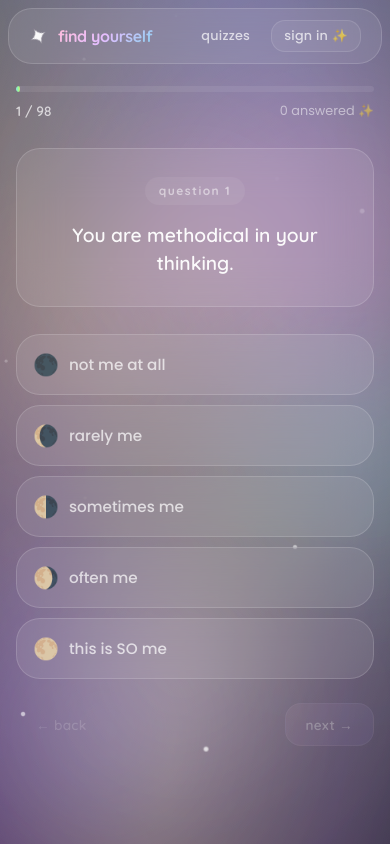
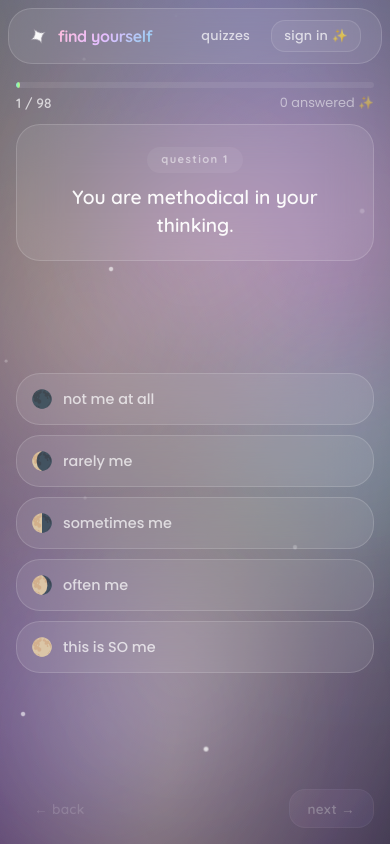
Before and after one commit to robertzehnder/aura-quiz, a React (Vite) app: page /aura/quiz in a window 390 px wide. Built offline with nearby package versions, Linux system fonts and the light colour scheme; no server answers.

Commit message:
Adds login/database, fixes scrolling issues

```diff
--- a/src/landing/LandingPage.css
+++ b/src/landing/LandingPage.css
@@ -3,18 +3,21 @@
    ═══════════════════════════════════════════════════ */
 
 .landing {
-  min-height: 100vh;
-  padding: 40px 20px 80px;
+  min-height: calc(100vh - var(--toolbar-height));
+  max-height: calc(100vh - var(--toolbar-height));
+  padding: 20px 20px 40px;
   display: flex;
   flex-direction: column;
   align-items: center;
+  justify-content: center;
+  overflow: hidden;
 }
 
 /* ── Hero Section ───────────────────────────────── */
 
 .landing-hero {
   text-align: center;
-  padding: 60px 20px 40px;
+  padding: 20px 20px 24px;
   max-width: 700px;
 }
 
@@ -47,11 +50,11 @@
 
 .quiz-card {
   position: relative;
-  padding: 40px 32px;
+  padding: 32px 28px;
   text-align: left;
   overflow: hidden;
   transition: all 0.5s var(--ease-smooth);
-  min-height: 320px;
+  min-height: 0;
   display: flex;
   flex-direction: column;
 }
@@ -199,17 +202,22 @@
 /* ── Responsive ─────────────────────────────────── */
 
 @media (max-width: 768px) {
+  .landing {
+    justify-content: flex-start;
+    max-height: none;
+    overflow: auto;
+  }
+
   .quiz-gallery {
     grid-template-columns: 1fr;
     max-width: 500px;
   }
 
   .quiz-card {
-    min-height: 260px;
-    padding: 32px 24px;
+    padding: 24px 20px;
   }
 
   .landing-hero {
-    padding: 40px 20px 20px;
+    padding: 20px 20px 12px;
   }
 }
--- a/src/quiz/aura/AuraQuiz.css
+++ b/src/quiz/aura/AuraQuiz.css
@@ -3,14 +3,15 @@
    ═══════════════════════════════════════════════════ */
 
 .quiz-page {
-  min-height: calc(100vh - var(--toolbar-height));
+  height: calc(100vh - var(--toolbar-height));
   display: flex;
   flex-direction: column;
   align-items: center;
-  padding: 24px 20px 40px;
+  padding: 24px 20px 24px;
   max-width: 640px;
   margin: 0 auto;
-  gap: 24px;
+  gap: 20px;
+  overflow: hidden;
 }
 
 /* ── Progress Bar ───────────────────────────────── */
@@ -69,7 +70,8 @@
 
 .quiz-question-area {
   width: 100%;
-  min-height: 180px;
+  min-height: 0;
+  flex-shrink: 0;
   display: flex;
   align-items: center;
   justify-content: center;
@@ -77,7 +79,7 @@
 
 .quiz-question-card {
   width: 100%;
-  padding: 40px 32px;
+  padding: 28px 24px;
   text-align: center;
 }
 
@@ -110,6 +112,9 @@
   display: flex;
   flex-direction: column;
   gap: 10px;
+  flex: 1;
+  justify-content: center;
+  min-height: 0;
 }
 
 .quiz-option {
@@ -204,7 +209,8 @@
   justify-content: space-between;
   align-items: center;
   gap: 12px;
-  padding-top: 8px;
+  padding-top: 4px;
+  flex-shrink: 0;
 }
 
 .quiz-nav-btn {
@@ -303,21 +309,35 @@
 
 @media (max-width: 480px) {
   .quiz-page {
-    padding: 16px 16px 32px;
-    gap: 16px;
+    padding: 12px 16px 16px;
+    gap: 10px;
   }
 
   .quiz-question-card {
-    padding: 28px 20px;
+    padding: 20px 16px;
+  }
+
+  .question-number {
+    margin-bottom: 10px;
+    font-size: 0.7rem;
   }
 
   .quiz-option {
-    padding: 14px 16px;
+    padding: 12px 14px;
     gap: 10px;
+    font-size: 0.9rem;
+  }
+
+  .option-emoji {
+    font-size: 1.1rem;
   }
 
   .quiz-nav-btn {
-    padding: 12px 20px;
+    padding: 10px 18px;
     font-size: 0.85rem;
   }
+
+  .quiz-progress-section {
+    gap: 4px;
+  }
 }
```
